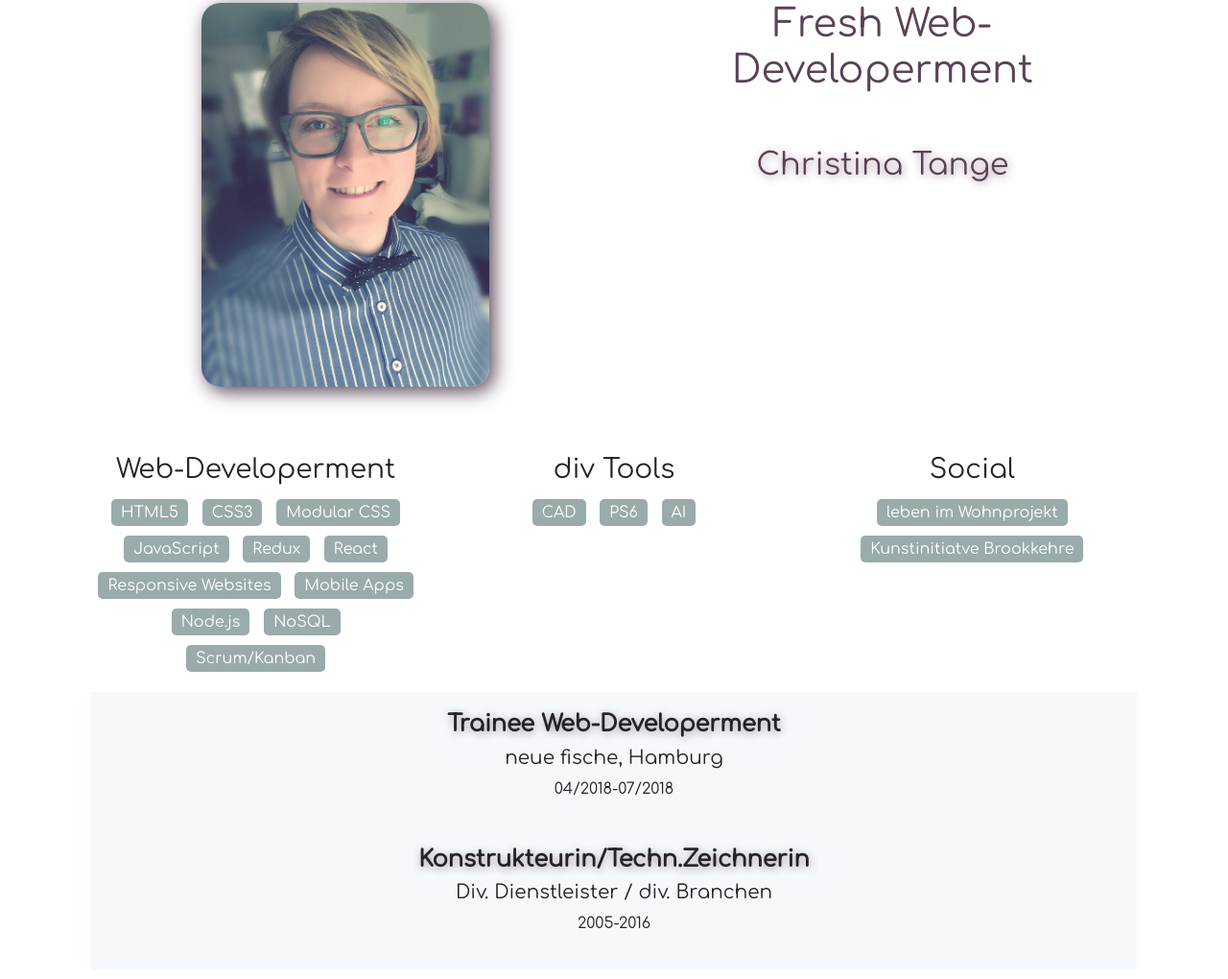
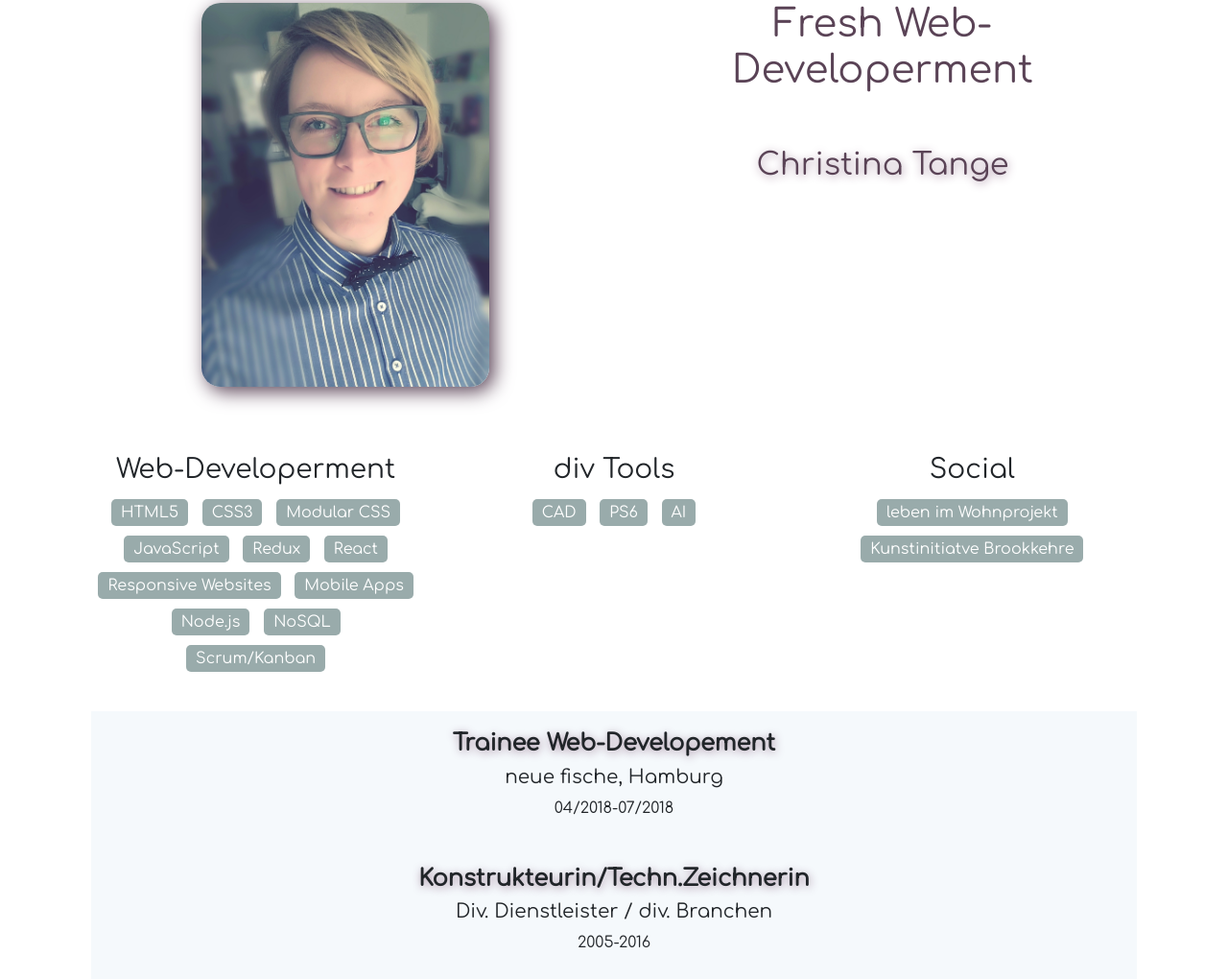
Before and after one commit to Mizzmyte/first-website, a plain HTML site: page index.html in a window 1280 px wide. Shown: the part 357-1377 px from the top of the page at 96% size. Drawn offline with Linux system fonts and the light colour scheme.

Commit message:
Ordered text

```diff
--- a/css/styles.css
+++ b/css/styles.css
@@ -21,6 +21,7 @@ height: 300px;
   justify-content: flex-end;
   align-items: center;
 }
+
 .custom-button{
   background-color: #A78DA2;
   color: white;
@@ -42,8 +43,8 @@ header img{
     align-items: center;
     justify-content: center;
     margin: 50px 0 50px 0;
+}
 
-}
 section img{
   width: 300px;
   height: 300px;
@@ -55,10 +56,12 @@ section img{
 aside{
     text-align: left;
 }
+
 aside h1{
     color: #5A4356;
     text-align: center;
 }
+
 aside h2{
     color: #5A4356;
     text-align: center;
@@ -80,6 +83,7 @@ padding: 0px;
     padding: 2px 10px;
     border-radius: 5px;
 }
+
 .skills{
     display: flex;
     justify-content: center;
@@ -101,7 +105,8 @@ padding: 0px;
 .vita{
     text-align: center;
     background-color: rgba(220, 236, 244, 0.3);
-    padding: 20px 0 20px 0;
+    padding: 20px 0 10px 0;
+    margin-top: 20px;
 }
 
 .vita h4{
--- a/index.html
+++ b/index.html
@@ -86,7 +86,7 @@
     <section id="vita" class="vita">
       <div class="">
         <h4>
-      <strong>Trainee Web-Developerment</strong>
+          <strong>Trainee Web-Developement</strong>
         </h4>
         <h5>neue fische, Hamburg</h5>
         <p>04/2018-07/2018</p>
@@ -101,8 +101,6 @@
     </section>
 
     <section class="contakt">
-
-
     </section>
 
   </main>
```
Lines whose indentation alone changed are shown as unchanged.
